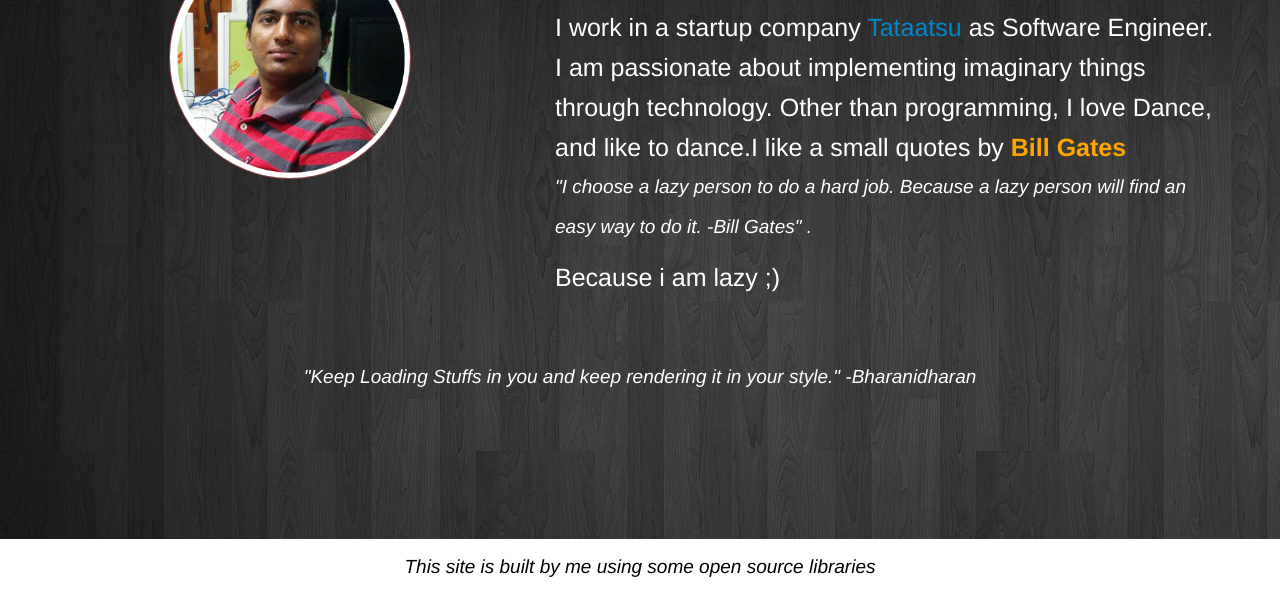
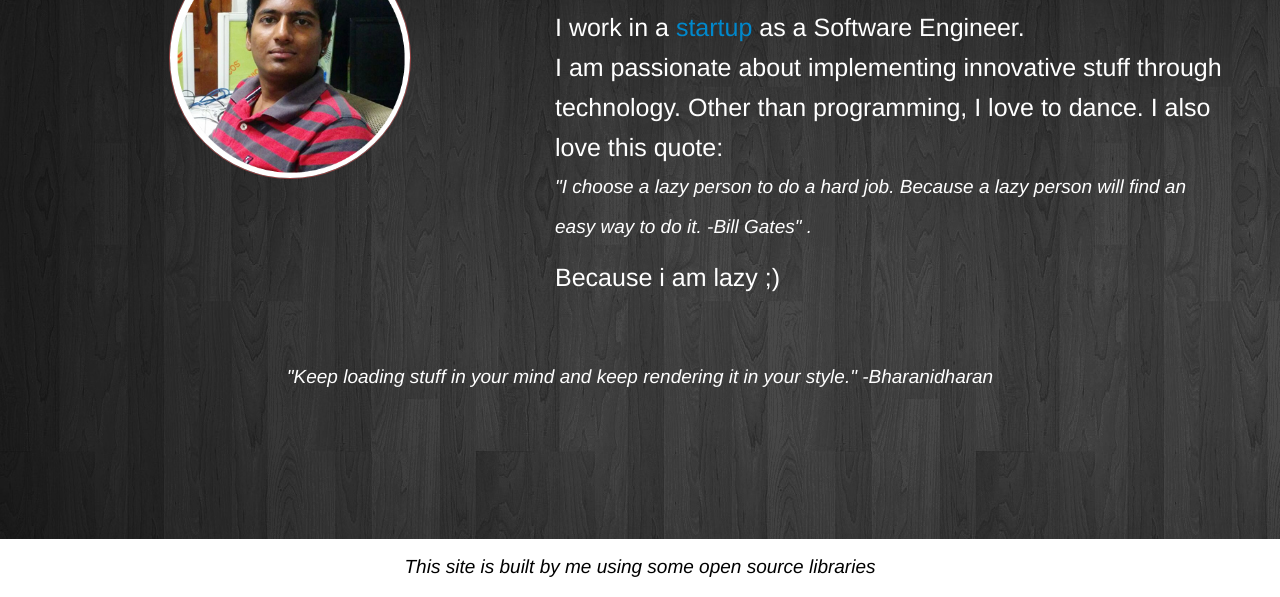
Before and after one commit to bharanidharanm/bharanidharanm.github.io, a plain HTML site: page index.html in a window 1280 px wide. Shown: the part 203-800 px from the top of the page. Drawn offline with Linux system fonts and the light colour scheme.

Commit message:
Few changes

```diff
--- a/index.html
+++ b/index.html
@@ -40,8 +40,8 @@
                 <h2>Hi, I'm Bharanidharan</h2>
                 <div class="mydetail_content">
 		            <span>
-		                I work in a startup company <a href="http://www.tataatsu.com">Tataatsu</a>  as Software Engineer.<br/>
-		                I am passionate about implementing imaginary things through technology. Other than programming, I love Dance, and like to dance.I like a small quotes by <b style="color:orange">Bill Gates</b></br>
+		                I work in a <a href="http://www.tataatsu.com">startup</a> as a Software Engineer.<br/>
+		                I am passionate about implementing innovative stuff through technology. Other than programming, I love to dance. I also love this quote:</br>
 		                <p style="font-style: italic;font-size:19px;">"I choose a lazy person to do a hard job. Because a lazy person will find an easy way to do it. -Bill Gates" .</p> Because i am lazy ;)
 		            </span>
                 </div>
@@ -51,7 +51,7 @@
     <div class="container quotes">
     	<div class="row-fluid">
     		<div class="span12 quotes_message">
-    				<p style="font-style: italic;font-size:19px;">"Keep Loading Stuffs in you and keep rendering it in your style." -Bharanidharan</p>
+    				<p style="font-style: italic;font-size:19px;">"Keep loading stuff in your mind and keep rendering it in your style." -Bharanidharan</p>
 
     		</div>
 
```
